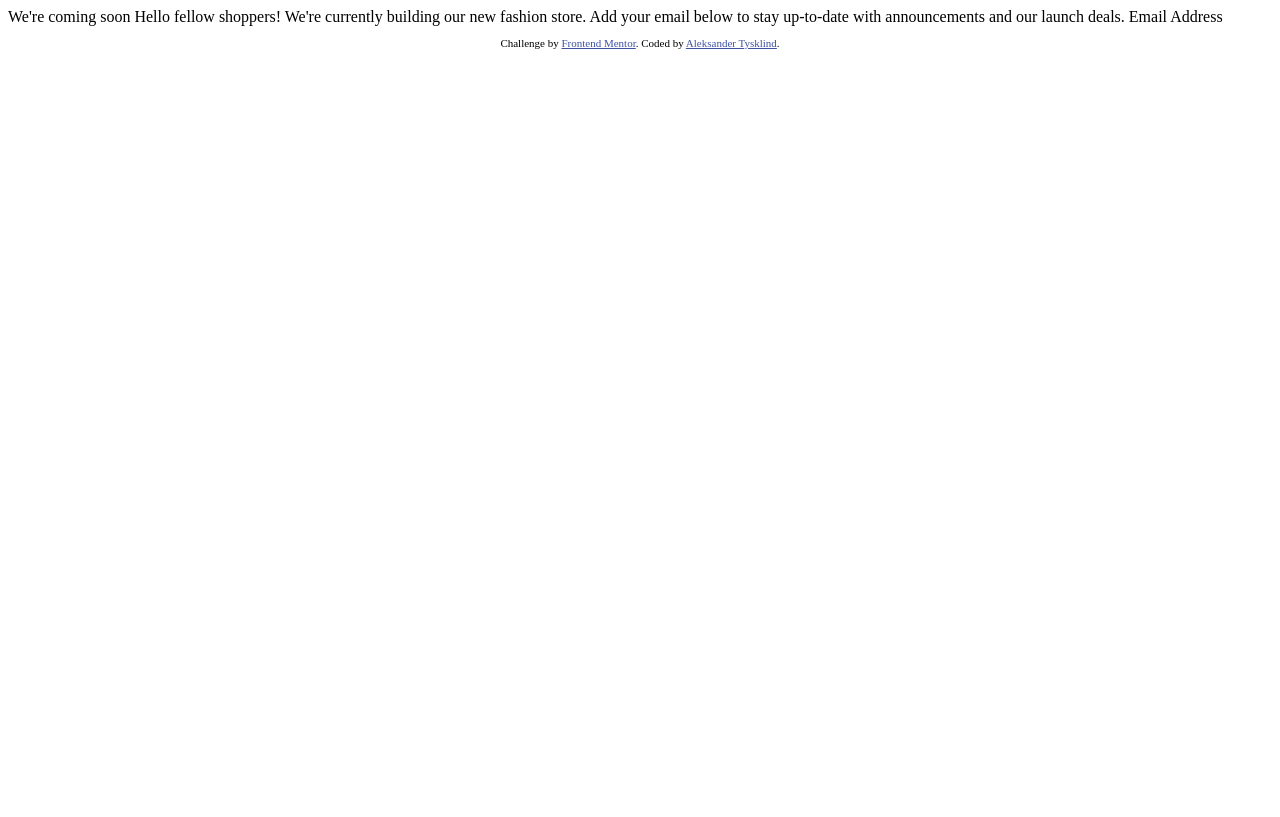
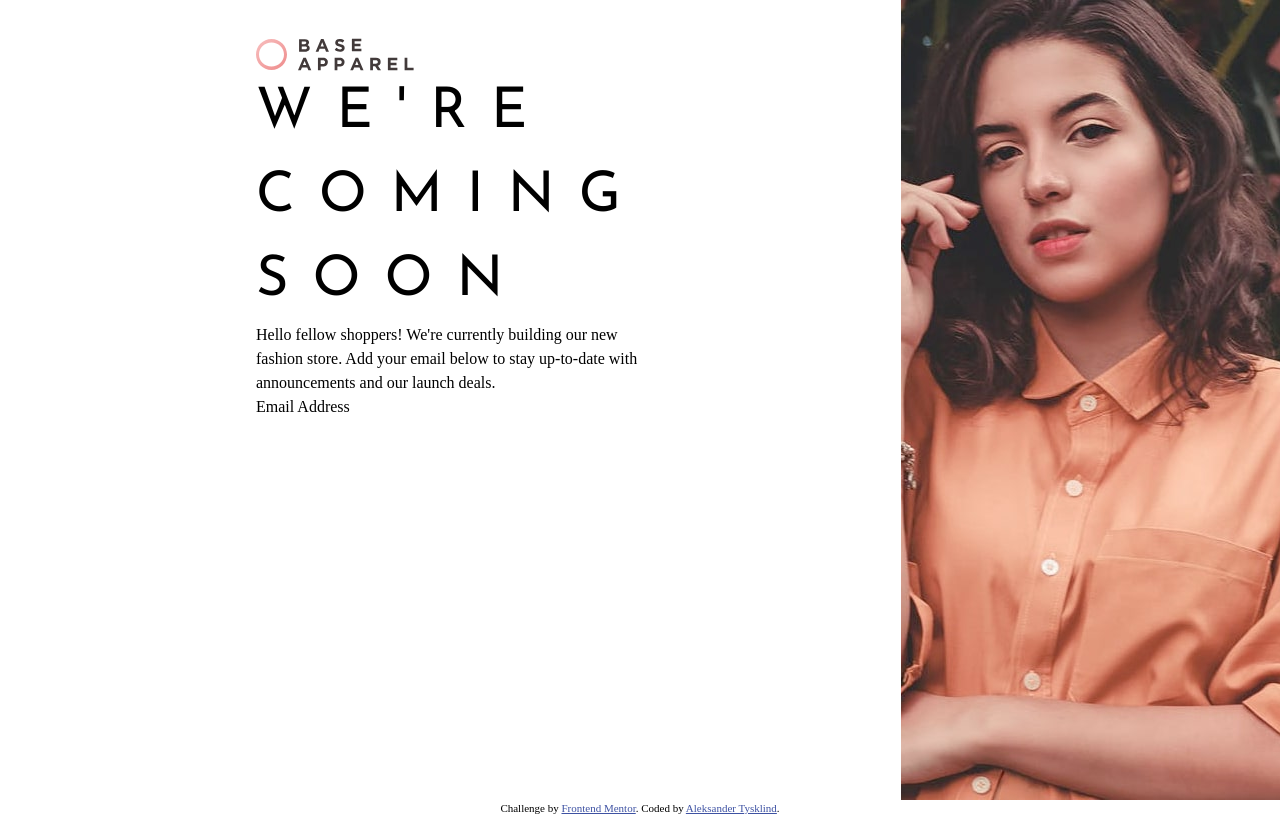
Before and after one commit to outerpreneur/base-apparel-coming-soon-master, a plain HTML site: page index.html in a window 1280 px wide. Drawn offline with Linux system fonts and the light colour scheme.

Commit message:
structure

```diff
--- a/index.html
+++ b/index.html
@@ -1,27 +1,44 @@
 <!DOCTYPE html>
 <html lang="en">
+
 <head>
   <meta charset="UTF-8">
-  <meta name="viewport" content="width=device-width, initial-scale=1.0"> <!-- displays site properly based on user's device -->
+  <meta name="viewport" content="width=device-width, initial-scale=1.0">
+  <!-- displays site properly based on user's device -->
 
   <link rel="icon" type="image/png" sizes="32x32" href="./images/favicon-32x32.png">
+  <link rel="stylesheet" href="styles.css">
 
   <title>Frontend Mentor | Base Apparel coming soon page</title>
 
   <!-- Feel free to remove these styles or customise in your own stylesheet 👍 -->
   <style>
-    .attribution { font-size: 11px; text-align: center; }
-    .attribution a { color: hsl(228, 45%, 44%); }
+    .attribution {
+      font-size: 11px;
+      text-align: center;
+    }
+
+    .attribution a {
+      color: hsl(228, 45%, 44%);
+    }
   </style>
 </head>
+
 <body>
+  <main>
+    <div class="coming-soon">
+      <img src="./images/logo.svg">
+      <h2><span class="accent">We're</span> coming soon</h2>
 
-  We're coming soon
+      <p>Hello fellow shoppers! We're currently building our new fashion store.
+      Add your email below to stay up-to-date with announcements and our launch deals.</p>
 
-  Hello fellow shoppers! We're currently building our new fashion store.
-  Add your email below to stay up-to-date with announcements and our launch deals.
-
-  Email Address
+      Email Address
+    </div>
+    <div class="portrait-photo">
+      <img src="./images/hero-desktop.jpg">
+    </div>
+  </main>
 
   <footer>
     <p class="attribution">
@@ -29,5 +46,7 @@
       Coded by <a href="#">Aleksander Tysklind</a>.
     </p>
   </footer>
+
 </body>
+
 </html>
--- /dev/null
+++ b/styles.css
@@ -0,0 +1,145 @@
+@import url('https://fonts.googleapis.com/css2?family=Josefin+Sans:wght@300;400;600&family=Overpass:wght@400;700&display=swap');
+
+
+:root {
+
+    /* primary colors */
+    --desaturtated-red: hsl(0, 36%, 70%);
+    --soft-red: hsl(0, 93%, 68%);
+
+    /* secondary colors */
+
+    --dark-grayish-red: hsl(0, 6%, 24%);
+
+    /* gradients */
+
+    --gradient-1: Linear, 135deg, from hsl(0, 0%, 100%), to hsl(0, 100%, 98%);
+    --gradient-2: Linear, 135deg, from hsl(0, 80%, 86%), to hsl(0, 74%, 74%);
+
+    /* typography */
+
+    --font-size: 16px;
+
+    /* font family */
+
+    --josefin: 'Josefin Sans', sans-serif;
+    --font-weight-light: 300;
+    --font-weight-medium: 400;
+    --font-weight-bold: 600;
+}
+
+main {
+    display: flex;
+    flex-direction: row;
+    height: 100vh;
+}
+
+.coming-soon {
+    width: 100%;
+    padding: 3% 20%;
+}
+
+.portrait-photo {
+    height: 100%;
+    width: 100%;
+    background-color: aqua;
+    flex-shrink: 1;
+    flex-basis: 100%;
+}
+
+.portrait-photo img {
+    height: 100%;
+    width: 100%;
+    object-fit: cover;
+}
+
+h2 {
+    font-family: var(--josefin);
+    text-transform: uppercase;
+    font-weight: var(--font-weight-medium);
+    font-size: 3.5rem;
+    letter-spacing: 1.5rem;
+}
+
+.accent {
+    color: var(--font-weight-light) !important;
+}
+
+
+
+/* RESET */
+
+/* Box sizing rules */
+*,
+*::before,
+*::after {
+  box-sizing: border-box;
+}
+
+/* Remove default margin */
+body,
+h1,
+h2,
+h3,
+h4,
+p,
+figure,
+blockquote,
+dl,
+dd {
+  margin: 0;
+}
+
+/* Remove list styles on ul, ol elements with a list role, which suggests default styling will be removed */
+ul[role='list'],
+ol[role='list'] {
+  list-style: none;
+}
+
+/* Set core root defaults */
+html:focus-within {
+  scroll-behavior: smooth;
+}
+
+/* Set core body defaults */
+body {
+  min-height: 100vh;
+  text-rendering: optimizeSpeed;
+  line-height: 1.5;
+}
+
+/* A elements that don't have a class get default styles */
+a:not([class]) {
+  text-decoration-skip-ink: auto;
+}
+
+/* Make images easier to work with */
+img,
+picture {
+  max-width: 100%;
+  display: block;
+}
+
+/* Inherit fonts for inputs and buttons */
+input,
+button,
+textarea,
+select {
+  font: inherit;
+}
+
+/* Remove all animations, transitions and smooth scroll for people that prefer not to see them */
+@media (prefers-reduced-motion: reduce) {
+  html:focus-within {
+   scroll-behavior: auto;
+  }
+
+  *,
+  *::before,
+  *::after {
+    animation-duration: 0.01ms !important;
+    animation-iteration-count: 1 !important;
+    transition-duration: 0.01ms !important;
+    scroll-behavior: auto !important;
+  }
+}
```
